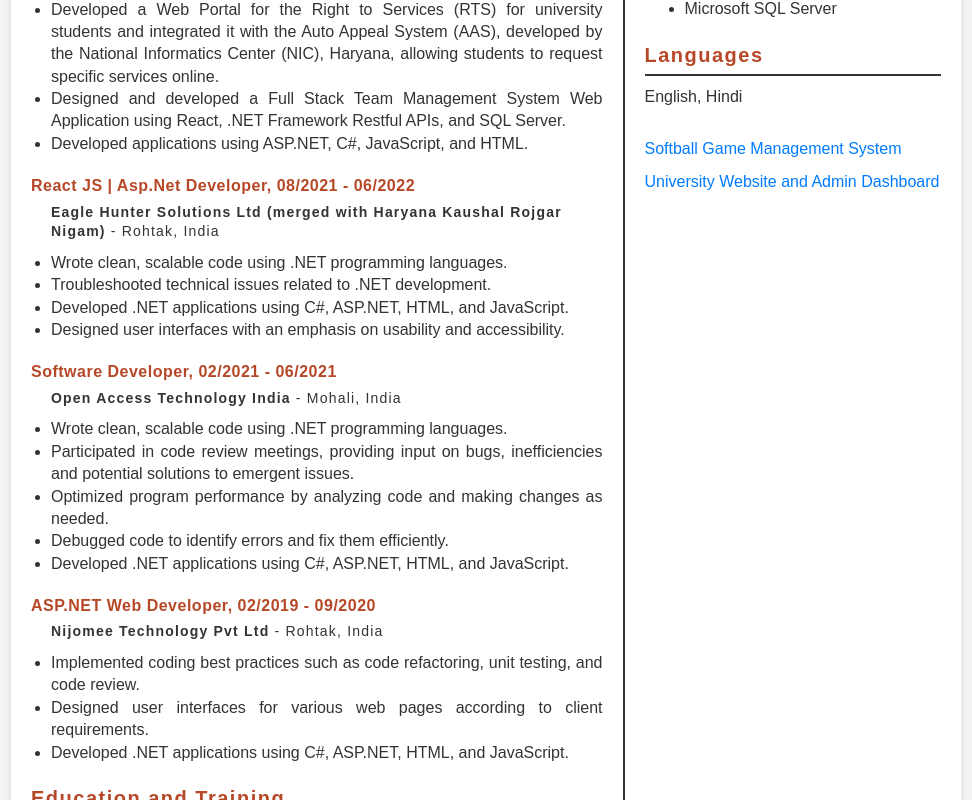
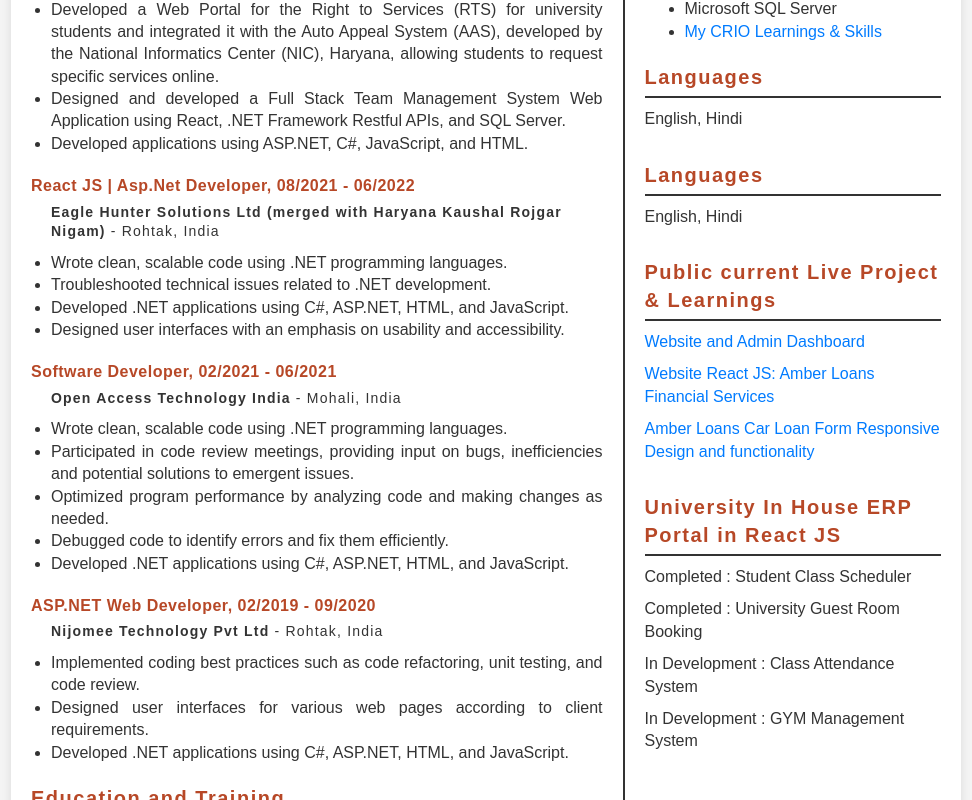
Before and after one commit to AmitMalikpuria/resume, a React (Create React App) app: page / in a window 1280 px wide. Shown: the part 500-1300 px from the top of the page, without its empty margins (154-1126 px from the left). Built offline with nearby package versions, Linux system fonts and the light colour scheme.

Commit message:
Resume updated

```diff
--- a/src/App.js
+++ b/src/App.js
@@ -111,7 +111,7 @@
 
                 <div class="right-column">
                     <section class="skills">
-                    <h2>Skills</h2>
+                        <h2>Learning & Skills </h2>
                         <ul>
                             <li>HTML, CSS, Bootstrap</li>
                             <li>Javascript</li>
@@ -126,6 +126,8 @@
                             <li>C# Programming</li>
                             <li>ASP Web Forms</li>
                             <li>Microsoft SQL Server</li>
+                            <li><a href="https://www.crio.do/learn/portfolio/amitsaini8850/" target="_blank">My CRIO
+                                Learnings & Skills</a></li>
                         </ul>
                     </section>
 
@@ -134,17 +136,28 @@
                         <p>English, Hindi</p>
                     </section>
 
+                    <section class="languages">
+                        <h2>Languages</h2>
+                        <p>English, Hindi</p>
+                    </section>
+
                     <section class="profiles">
-                    {/* <h2> Web Project & Profiles</h2>
-                     <p><strong>Profiles:</strong></p>
+                        <h2>Public current Live Project & Learnings</h2>
+                        {/* <p><strong>Profiles:</strong></p>
                     <p><a href="https://www.linkedin.com/in/amit-malikpuria-447119173/" target="_blank">LinkedIn</a></p>
                     <p><strong>React Web App:</strong></p>
                     <p>Full Stack Developed using .Net Rest APIs & React JS</a></p> */}
-                    <p><a href="http://14.139.252.142:86/login" target="_blank">Softball Game Management System</a></p>
-                    <p><a href="https://dlcsupva.ac.in" target="_blank">University Website and Admin Dashboard</a></p>
-
-                    {/* <p><a href="https://www.crio.do/learn/portfolio/amitsaini8850/" target="_blank">My CRIO
-                            Learnings & Skills</a></p> */}
+                        {/* <p><a href="http://14.139.252.142:86/login" target="_blank">Softball Game Management System</a></p> */}
+                        <p><a href="https://dlcsupva.ac.in" target="_blank">Website and Admin Dashboard</a></p>
+                        <p><a href="https://amberloans.com.au" target="_blank">Website React JS: Amber Loans Financial Services</a></p>
+                        <p><a href="https://amberloans.com.au/applynow" target="_blank">Amber Loans Car Loan Form Responsive Design and functionality</a></p>
+                    </section>
+                    <section class="profiles">
+                        <h2>University In House ERP Portal in React JS</h2>
+                        <p> Completed : Student Class Scheduler </p>
+                        <p>Completed : University Guest Room Booking</p>
+                        <p>In Development : Class Attendance System</p>
+                        <p>In Development : GYM Management System</p>
                     </section>
                 </div>
             </div>
```
Lines whose indentation alone changed are shown as unchanged.
